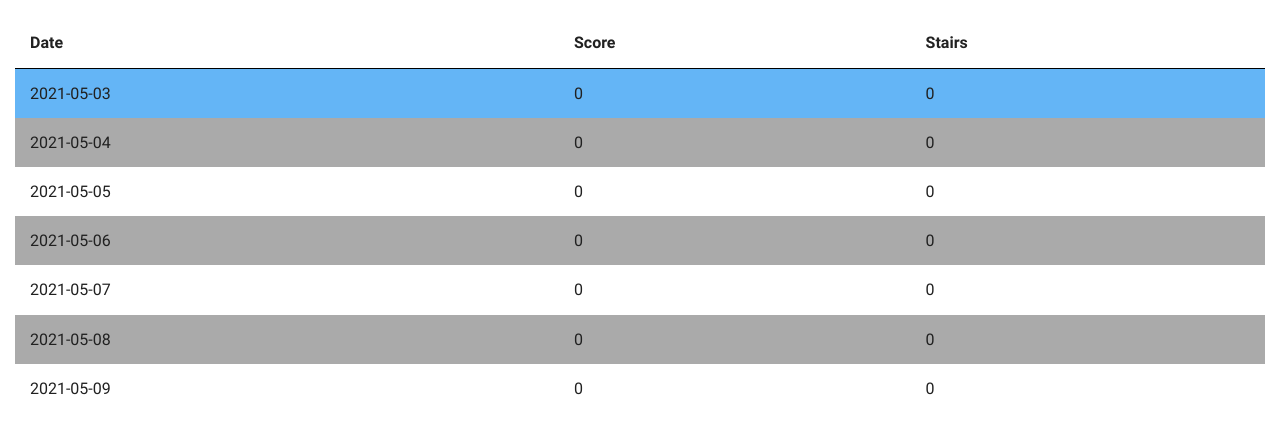
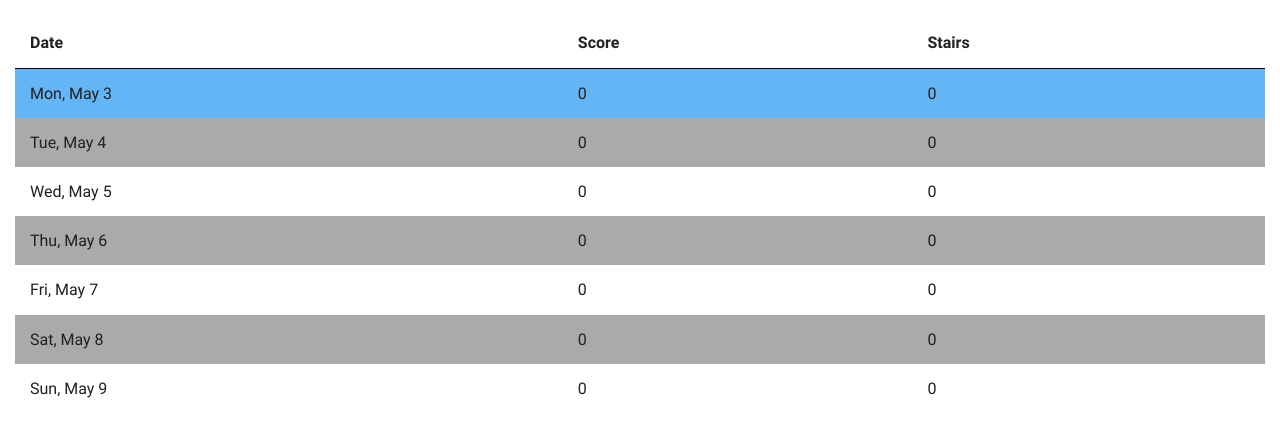
Before and after one commit to joppe/knee-stats, a Vue app: page / in a window 1280 px wide. Shown: the part 152-588 px from the top of the page. Built offline with nearby package versions, Linux system fonts and the light colour scheme; no server answers; the database is empty; sample sign-in values are in the browser's storage.

Commit message:
(Date format) More natural way of displaying date

```diff
--- a/src/component/dashboard/Dashboard.vue
+++ b/src/component/dashboard/Dashboard.vue
@@ -46,7 +46,7 @@ import { fromString } from '@/date/fromString';
 import { fromTimestamp } from '@/date/fromTimestamp';
 import { startOfDay } from '@/date/startOfDay';
 import { toRefs } from 'vue';
-import { toString } from '@/date/toString';
+import { NATURAL, toString } from '@/date/toString';
 import { toTimestamp } from '@/date/toTimestamp';
 import { useDayInterval } from '@/composition/useDayInterval';
 import { useEntries } from '@/composition/useEntries';
@@ -77,7 +77,7 @@ export default {
                     prop: 'date',
                     label: 'Date',
                     mapper(date) {
-                        return toString(fromTimestamp(date.seconds));
+                        return toString(fromTimestamp(date.seconds), NATURAL);
                     },
                 },
                 { prop: 'score', label: 'Score' },
--- a/src/date/toString.js
+++ b/src/date/toString.js
@@ -1,6 +1,27 @@
-export function toString(date) {
+export const SHORT = 1;
+export const NATURAL = 2;
+
+function short(date) {
     const month = `0${date.getMonth() + 1}`.slice(-2);
     const day = `0${date.getDate()}`.slice(-2);
 
     return `${date.getFullYear()}-${month}-${day}`;
 }
+
+function natural(date) {
+    const options = { weekday: 'short', day: 'numeric', month: 'short' };
+    const day = new Intl.DateTimeFormat('en-US', options).format(date);
+
+    return `${day}`;
+}
+
+export function toString(date, type = SHORT) {
+    switch (type) {
+        case SHORT:
+            return short(date);
+        case NATURAL:
+            return natural(date);
+        default:
+            return short(date);
+    }
+}
```
